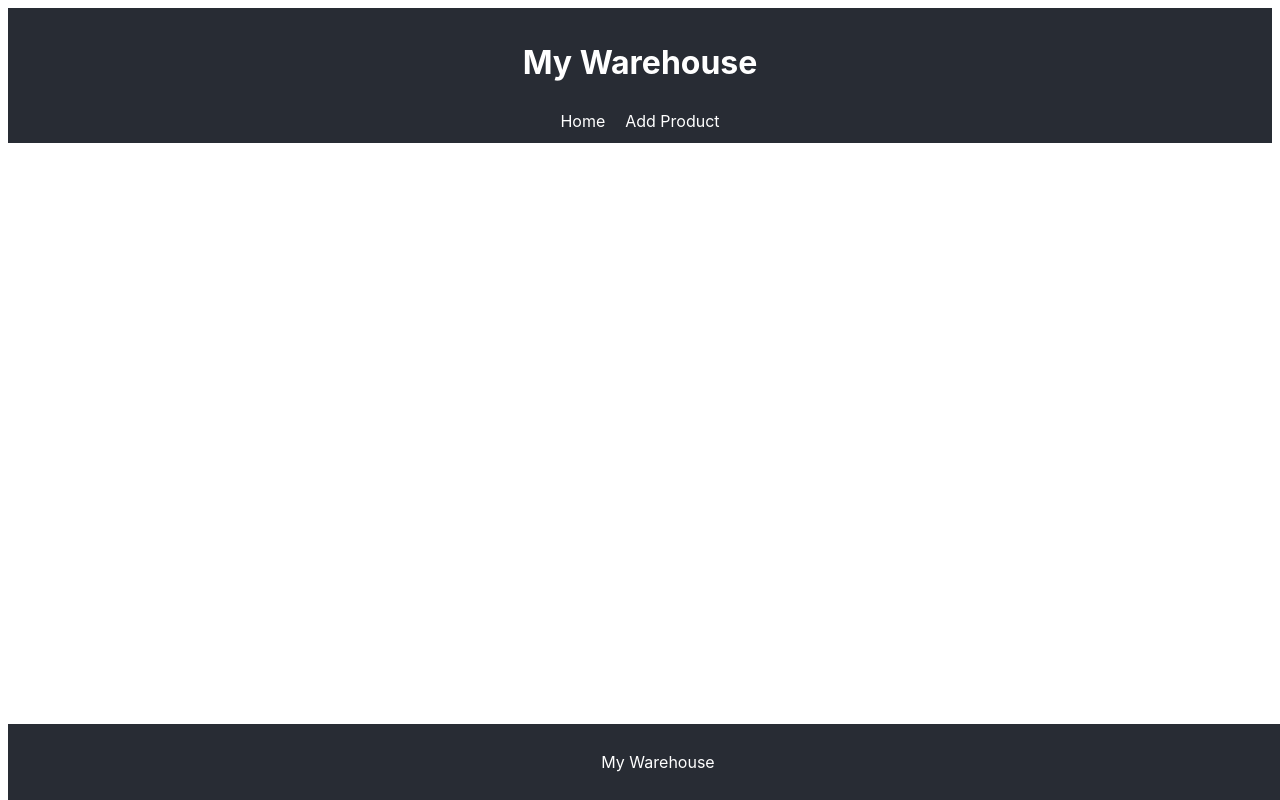
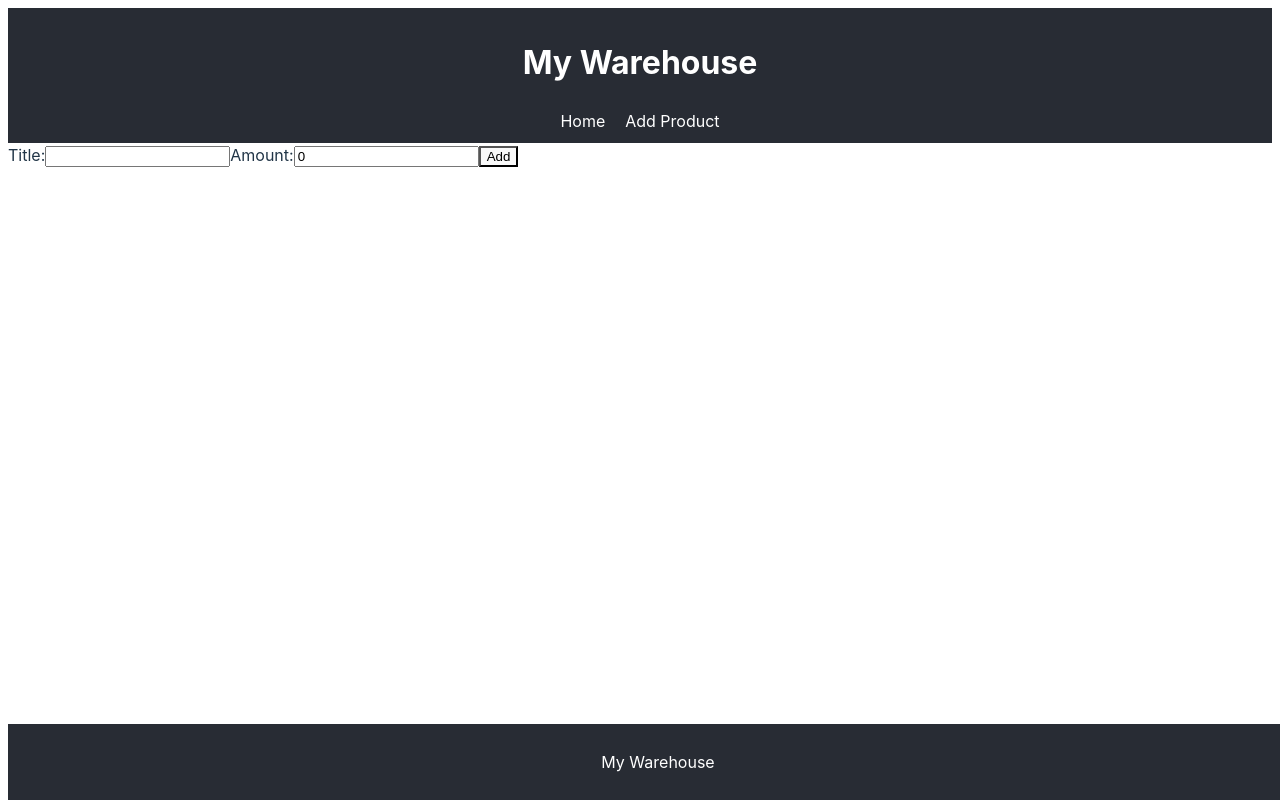
Before and after one commit to DerEns86/my-warehouse, a React (Vite) app in the folder frontend/: page /add-product in a window 1280 px wide. Built offline with nearby package versions, Linux system fonts and the light colour scheme; no server answers.

Commit message:
add post frontend( Add Item)

```diff
--- a/frontend/src/App.css
+++ b/frontend/src/App.css
@@ -27,3 +27,13 @@ footer {
     bottom: 0;
     width: 100%;
 }
+
+.btn-add{
+    background-color: #61dafb;
+    color: black;
+    padding: 10px;
+    margin: 10px;
+    border: none;
+    border-radius: 6px;
+    cursor: pointer;
+}
--- a/frontend/src/App.tsx
+++ b/frontend/src/App.tsx
@@ -2,15 +2,17 @@ import './App.css'
 import {Route, Routes} from "react-router-dom";
 import ProductList from "./components/ProductList.tsx";
 import {useEffect, useState} from "react";
-import {Product} from "./model/Product.ts";
+import {Product, ProductDTO} from "./model/Product.ts";
 import axios from "axios";
 import Header from "./components/Header.tsx";
 import Footer from "./components/Footer.tsx";
+import AddProductForm from "./components/AddProductForm.tsx";
 
 
 export default function App() {
 
     const [products, setProducts] = useState<Product[]>([])
+    const [newProduct, setNewProduct] = useState<ProductDTO>({title: '', amount: 0})
 
 
     function getProducts() {
@@ -23,9 +25,19 @@ export default function App() {
         })
     }
 
+    function addProduct(newProduct: ProductDTO){
+        axios.post('/api/products', newProduct)
+            .then(response => {
+                console.log(`Product added successfully:`, response.data)
+                setNewProduct({title: '', amount: 0})
+            }).catch(error => {
+            console.error('Error adding product:', error)
+        })
+    }
+
     useEffect(() => {
         getProducts()
-    }, [])
+    }, [addProduct])
 
 
     return (
@@ -33,6 +45,7 @@ export default function App() {
             <Header/>
             <Routes>
                 <Route path="/" element={<ProductList products={products}/>}/>
+                <Route path="/add-product" element={<AddProductForm addProduct={addProduct}/> }/>
             </Routes>
             <Footer />
 
--- /dev/null
+++ b/frontend/src/components/AddProductForm.tsx
@@ -0,0 +1,34 @@
+import React, {useState} from "react";
+import {ProductDTO} from "../model/Product.ts";
+
+
+type AddProductFormProps = {
+    addProduct: (product: ProductDTO) => void
+
+}
+
+export default function AddProductForm(props: AddProductFormProps){
+
+    const [product, setProduct] = useState<ProductDTO>({title: '', amount: 0});
+
+    const handleSubmit = (event: React.FormEvent) => {
+        event.preventDefault();
+        setProduct({title: '', amount: 0})
+        props.addProduct(product);
+        console.log(product.amount, product.title);
+    }
+    return (
+        <form onSubmit={handleSubmit}>
+            <label>
+                Title:
+                <input type="text" value={product.title} name="title" onChange={e => setProduct({...product, title: e.target.value})}/>
+            </label>
+            <label>
+                Amount:
+                <input type="number" value={product.amount} name="amount"
+                       onChange={e => setProduct({...product, amount: parseInt(e.target.value)})}/>
+            </label>
+            <button type="submit">Add</button>
+        </form>
+    )
+}
--- a/frontend/src/components/ProductList.tsx
+++ b/frontend/src/components/ProductList.tsx
@@ -1,11 +1,20 @@
 import {Product} from "../model/Product.ts";
+import {useNavigate} from "react-router-dom";
 
 type ProductListProps = {
     products?: Product[]
 }
 
 export default function ProductList(props: ProductListProps) {
+ const navigate = useNavigate();
+
+    function onOpenAddProductForm() {
+        console.log('Opening add product form')
+        navigate('/add-product')
+    }
+
     return (
+        <>
         <div>
             <h1>Product List</h1>
 
@@ -17,5 +26,7 @@ export default function ProductList(props: ProductListProps) {
                 ))}
             </ul>
         </div>
+        <button className="btn-add" onClick={onOpenAddProductForm}>Add item</button>
+        </>
     )
 }
```
